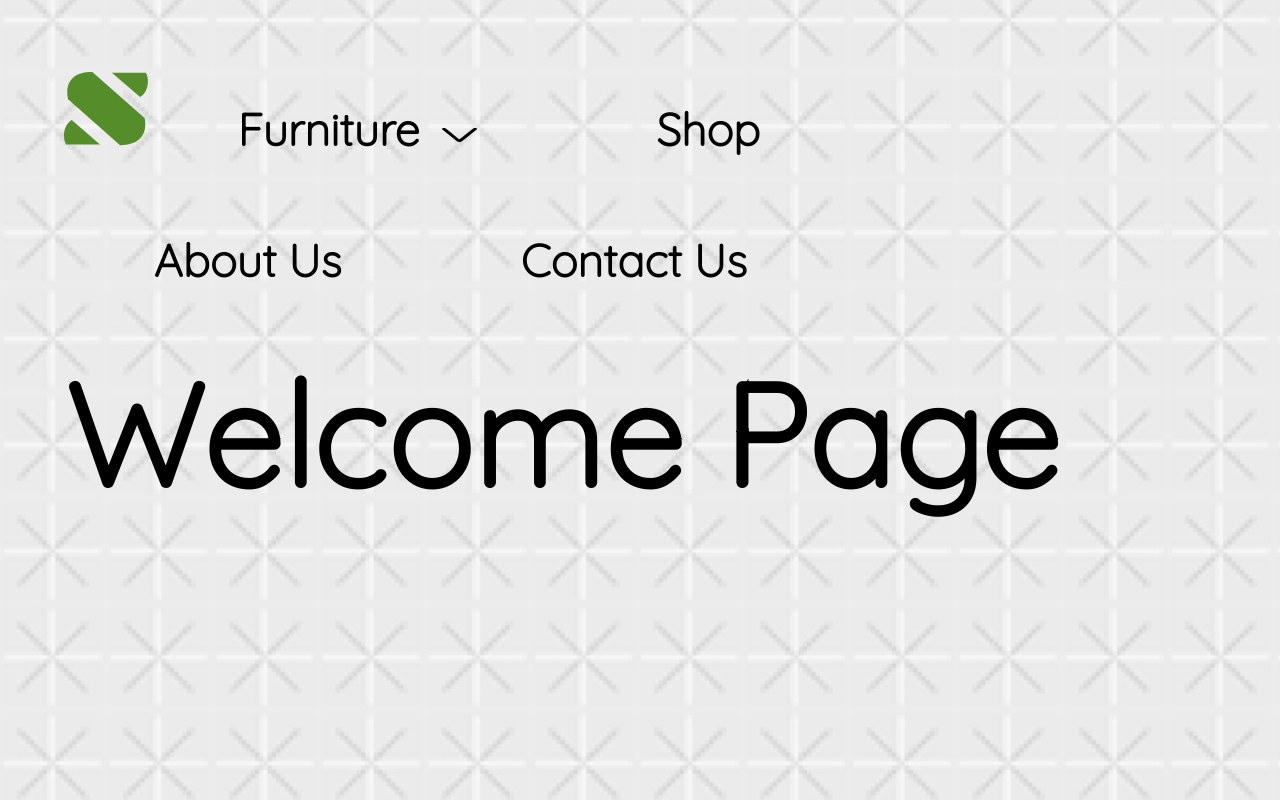
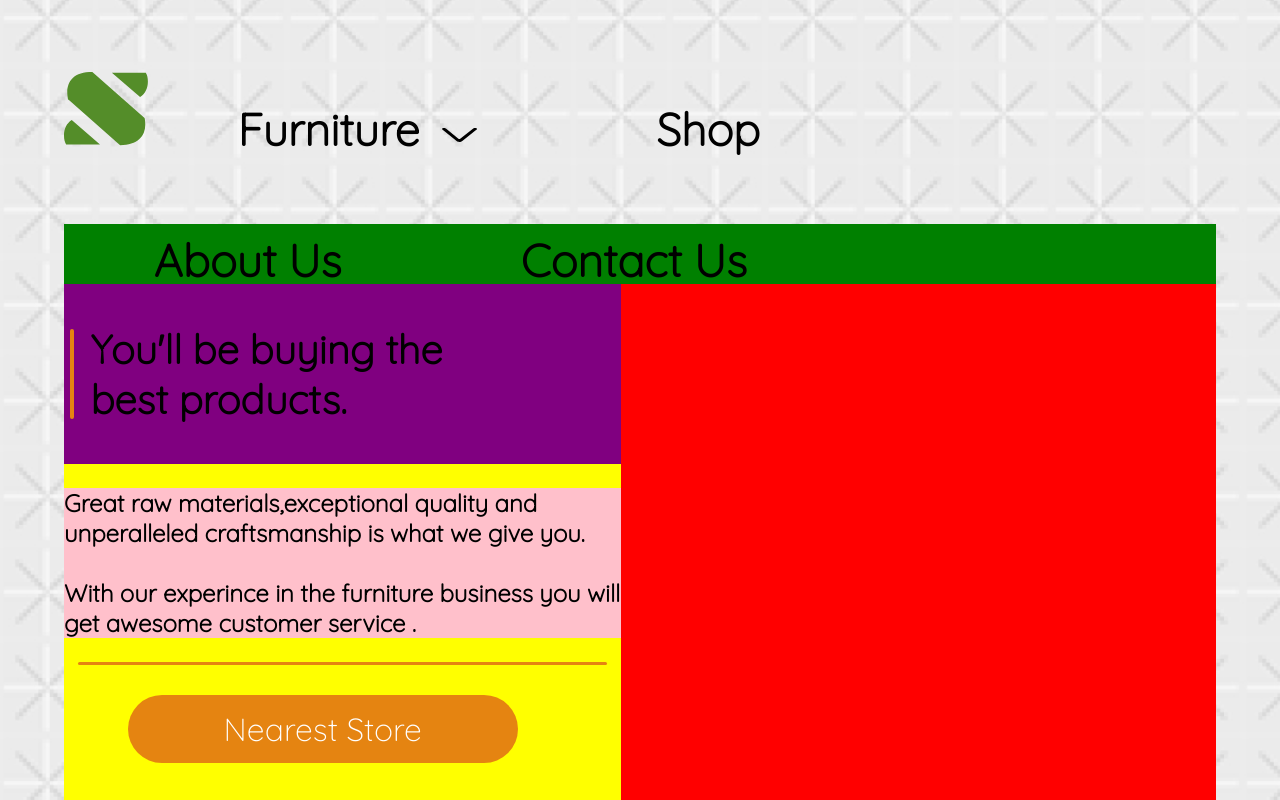
Before and after one commit to THATOMAS/Booking-app, a React (Create React App) app: page /welcome in a window 1280 px wide. Shown: the top 800 px of the page. Built offline with nearby package versions, Linux system fonts and the light colour scheme.

Commit message:
Finished with page infomation box at the center of the welcom home page

```diff
--- a/src/index.css
+++ b/src/index.css
@@ -231,32 +231,26 @@
 }
 
 /* First page */
-#Welcome-page{
+#welcome-page{
   height: 100vh;
   width: 100vw;
   background: green;
   display: flex;
   flex-direction: row;
-  justify-content: flex-start;
-  align-items: flex-end;
+  justify-content: center;
+  align-items: center;
 }
 
 #info-box{
-  height: 85%;
-  width: 35vw;
+  height: 85vh;
+  width: 50%;
   background: yellow;
   display: flex;
   flex-direction: column;
 }
-#photo-box{
-  height: 85%;
-  width: 65vw;
-background: red;
-
-}
 
 #page-heading-box{
-  height: 20%;
+  height: fit-content;
   width: 100%;
   background: purple;
   display: flex;
@@ -265,22 +259,49 @@
 
 }
 
+
 #heading-stroke{
   height: 50%;
-  width: 1%;
-  background: pink;
+  width: 4px;
+  background: #E58411;
 
   border-radius: 10em;
 }
 
-#page-text{
-  font-size: 1.2em;
-  margin-top: 2em;
+#paragraph-text{
+height: fit-content;
+  width: 100%;
+  background: pink;
+  display: flex;
+  align-items: flex-start;
+  font-family: "Quicksand";
+  font-size: 1.5em;
+  font-weight: bold;
+}
+
+#underline{
+  height: 3px;
+  width: 95%;
+  background: #E58411;
+  border-radius: 10em;
+  align-self: center;
+}
+
+
+#photo-box{
+  height: 85%;
+  width: 65vw;
+background: red;
 
 }
 
 #nearest-store{
-height: 15%;
-width: 70%;
-margin-left: 4em;
-background: aqua;}
+  height: 10%;
+  width: 70%;
+background: #E58411;
+border-radius: 50px;
+margin-top: 30px;
+display: flex;
+align-items: center;
+justify-content: center;
+}
--- a/src/routes/WelcomePage.jsx
+++ b/src/routes/WelcomePage.jsx
@@ -2,7 +2,37 @@
 
 const WelcomePage = () => {
     return <section>
-      <h1>Welcome Page</h1>
+      <article id="welcome-page">
+        <div id='info-box'>
+          <div id='page-heading-box'>
+            <div id='heading-stroke' style={{marginLeft:"0.4em"}}></div>
+            <h3 style={{fontFamily:'Quicksand',
+            fontSize:'2.5em',
+            marginLeft:"0.4em"
+          }}>You'll be buying the <br/>best products.</h3>
+          </div>
+
+          <p id='paragraph-text'>Great raw materials,exceptional quality and
+unperalleled craftsmanship is what we give you.<br/><br/>
+With our experince in the furniture business
+you will get awesome customer service .</p>
+
+  <div id='underline'></div>
+
+  <div id='nearest-store'>
+    <p style={{fontFamily:'Quicksand',
+    fontSize:'2em',
+    color:'white',
+    cursor:'pointer'
+
+  }}>Nearest Store</p>
+  </div>
+        </div>
+
+
+
+        <div id="photo-box"></div>
+      </article>
       </section>;
 
 }
```
